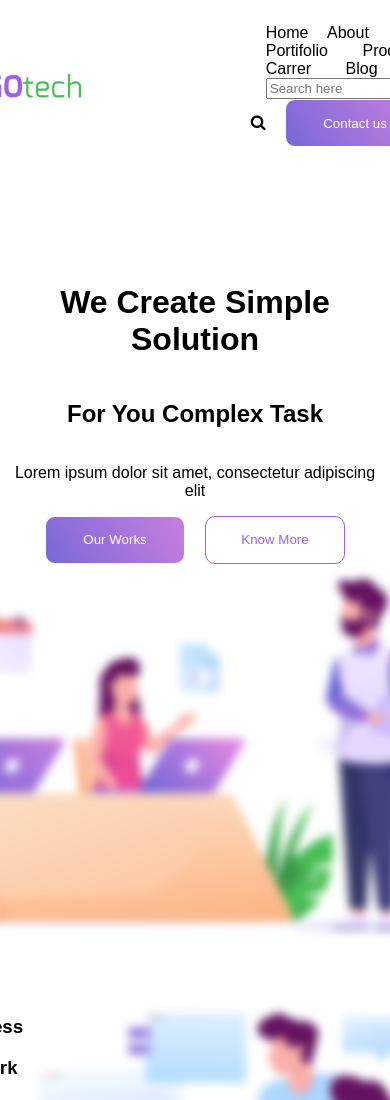
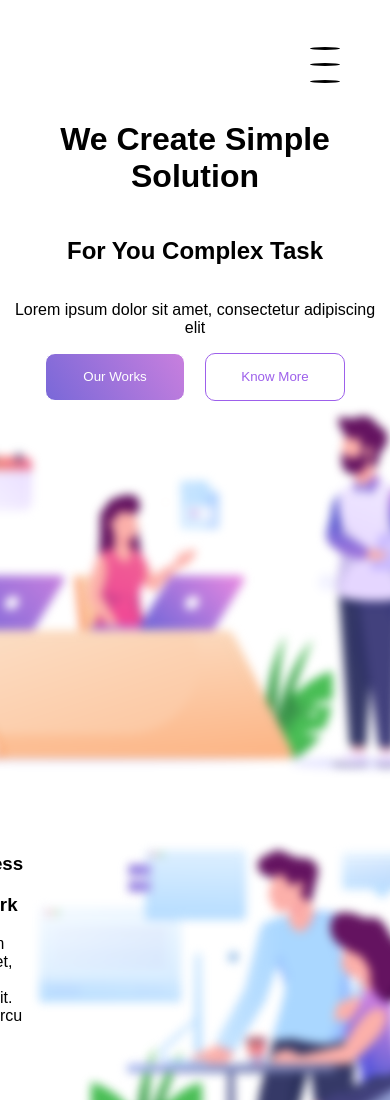
Before and after one commit to Herbman/Vaga-Face, a plain HTML site: page index.html in a window 390 px wide. Shown: the top 1100 px of the page. Drawn offline with Linux system fonts and the light colour scheme.

Commit message:
:white_check_mark: Ícone menu

```diff
--- a/css/estilo.css
+++ b/css/estilo.css
@@ -1,22 +1,5 @@
 body{
   font-family: sans-serif;
-}
-#menu{
-  display: flex;
-  justify-content: center;
-}
-
-#menu img{
-  margin-right: 130px;
-}
-#menu li{
-  display: inline;
-  margin: 0 15px 0 15px;
-}
-
-#menu a{
-  text-decoration: none;
-  color: #000;
 }
 
 
@@ -220,4 +203,56 @@ select{
   text-decoration: underline;
 }
 
+
 /* Responsivo*/
+@media screen and (min-width: 1225px){
+  .menu{
+    display: flex;
+    justify-content: center;
+  }
+
+  .menu img{
+    margin-right: 130px;
+  }
+  .menu li{
+    display: inline;
+    margin: 0 15px 0 15px;
+  }
+
+  .menu a{
+    text-decoration: none;
+    color: #000;
+  }
+}
+
+
+@media screen and (max-width: 1224px){
+  .header__icon, .m{
+    width: 50px;
+    height: 50px;
+    display: flex;
+    flex-direction: column;
+    justify-content: space-around;
+    align-items: center;
+    position: fixed;
+    top: 40px;
+    right: 40px;
+    z-index: 10;
+    color: black;
+    background-color: rgba(255, 255, 255, 0.075);
+    cursor: pointer;
+  }
+  .icon, .header__icon__first, .header__icon__second, .header__icon__third {
+    width: 30px;
+    height: 3px;
+    border-radius: 50%;
+    cursor: pointer;
+    transition: transform 1s ease;
+    background-color: black;
+    transition: background-color .7s, transform 1s ease;
+  }
+  .menu, .m{
+    display: none;
+  }
+
+}
--- a/index.html
+++ b/index.html
@@ -11,7 +11,8 @@
 <body>
 
   <!-- menu -->
-  <div id="menu" class="topnav">
+  <header>
+    <div class="menu">
       <img src="img/Grupo 2200.svg">
       <ul>
         <li><a href="#">Home</a></li>
@@ -20,11 +21,20 @@
         <li><a href="#">Product</a></li>
         <li><a href="#">Carrer</a></li>
         <li><a href="#">Blog</a></li>
-      <li><input type="text" placeholder="Search here"/><i class="fa fa-search"></i></li>
+        <li><input type="text" placeholder="Search here"><i class="fa fa-search"></i></li>
         <button class="but1">Contact us</button>
-
       </ul>
     </div>
+    <!-- menu responsivo -->
+    <div class="header__icon">
+      <label for="menu-ico" class="header__icon">
+        <label for="menu-ico" class="header__icon__first"></label>
+        <label for="menu-ico" class="header__icon__second"></label>
+        <label for="menu-ico" class="header__icon__third"></label>
+      </label>
+      </div>
+
+  </header>
   <!-- fim menu-->
 
   <!-- container abrange até o começo do rodapé -->
```
Lines whose indentation alone changed are shown as unchanged.
